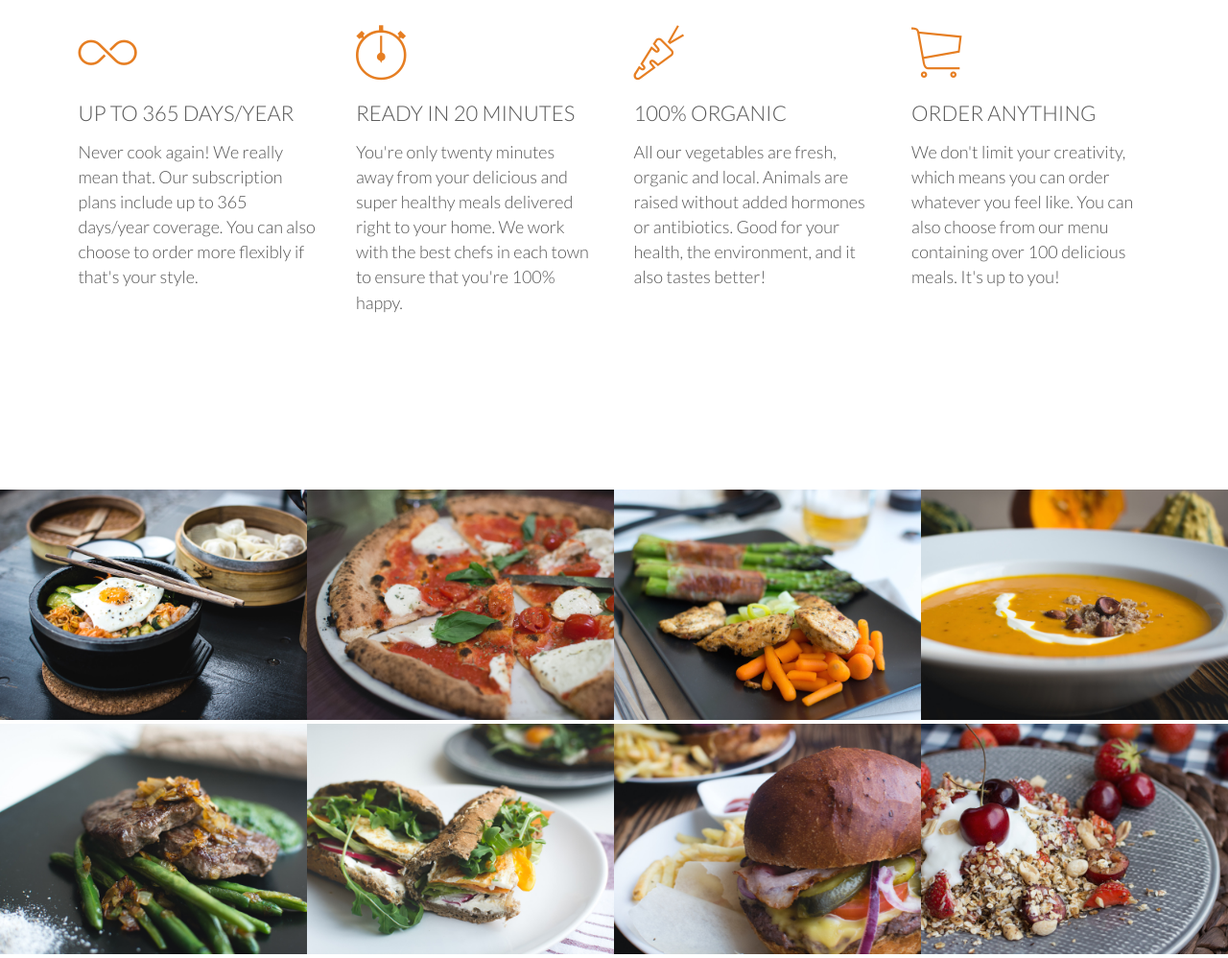
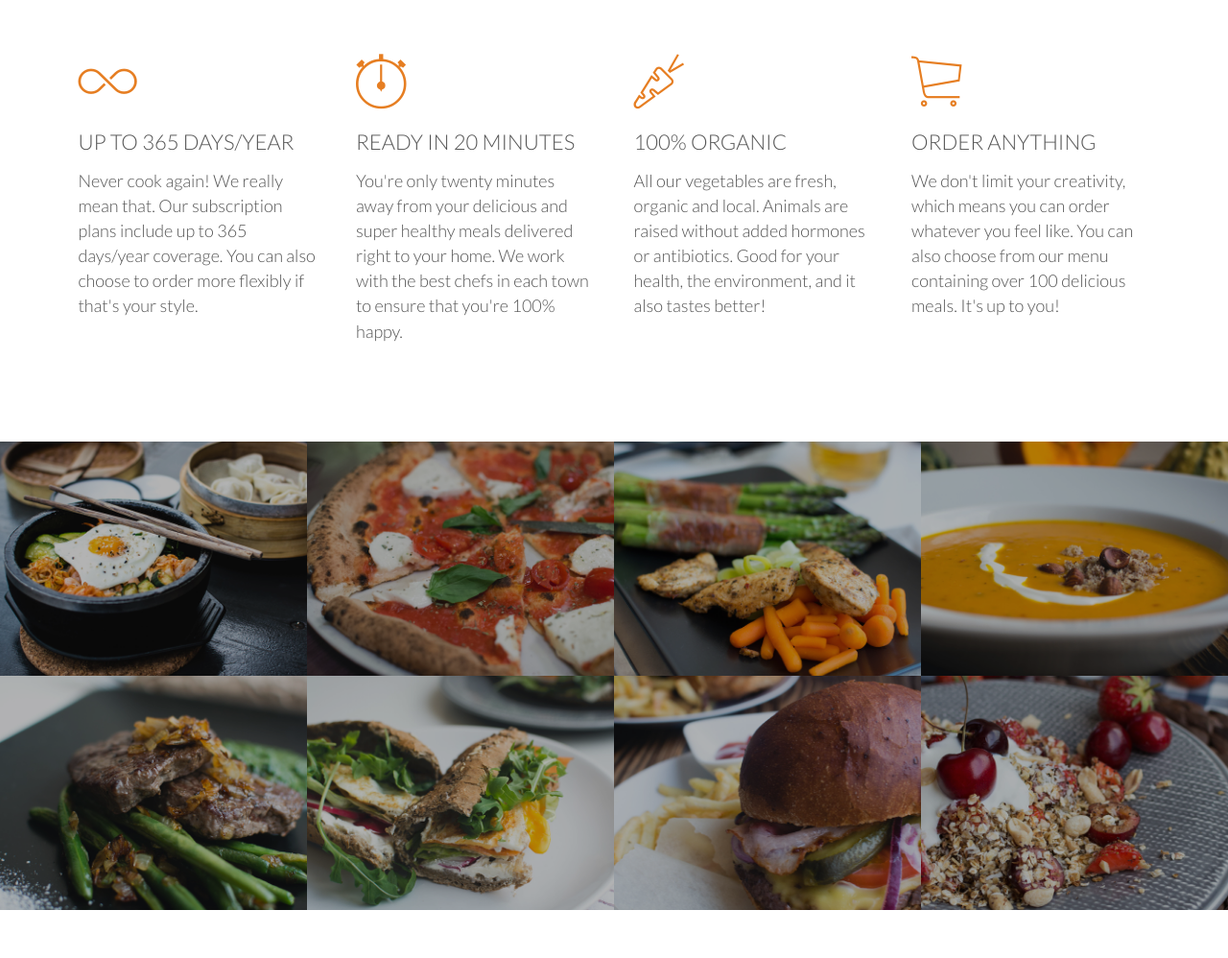
Before and after one commit to jhmendes/omni-food, a plain HTML site: page index.html in a window 1280 px wide. Shown: the part 1050-2048 px from the top of the page at 96% size. After the commit the page ends 1998 px from the top, so only its background shows below. Drawn offline with Linux system fonts and the light colour scheme; files whose address does not match are found by name.

Commit message:
favorite meal photo grid added

```diff
--- a/resources/css/style.css
+++ b/resources/css/style.css
@@ -201,11 +201,20 @@ header {
 .main-nav li a:active {
     border-bottom: 2px solid var(--color-1);
 }
+/* ----------------------------------- */
+/* FEATURES */
+/* ----------------------------------- */
 
-
+.section-features .long-copy {
+    margin-bottom: 30px;
+}
 /* ----------------------------------- */
 /* MEALS */
 /* ----------------------------------- */
+
+.section-meals {
+    padding: 0;
+}
 .meals-showcase {
     list-style: none;
     width: 100%;
@@ -221,9 +230,20 @@ header {
 .meal-photo {
     width: 100%;
     margin: 0;
+    overflow: hidden;
+    background-color: #000;
 }
 
 .meal-photo img {
+    opacity: 0.7;
     width: 100%;
     height: auto;
+    transform: scale(1.20);
+    transition: all .5s;
 }
+
+
+.meal-photo img:hover {
+    transform: scale(1.08);
+   opacity: 1;
+}
```
